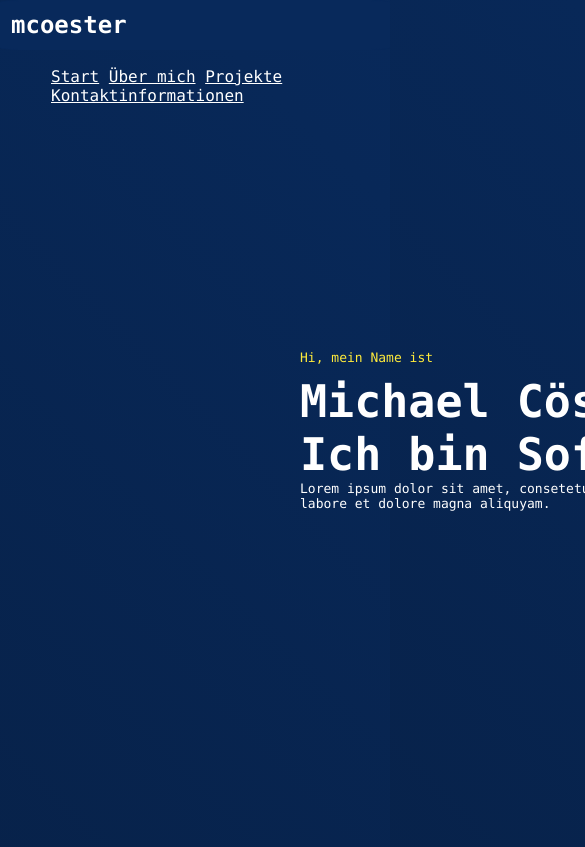
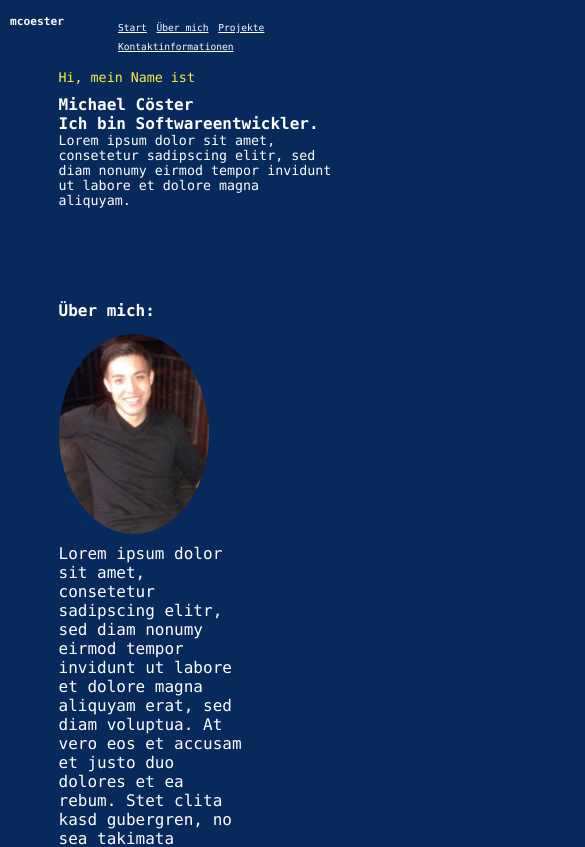
Before and after one commit to mcoester/mcoester.github.io.firstAttempt, a plain HTML site: page index.html in a window 390 px wide. Shown: the top 847 px of the page, 585 px wide, since content can reach past the window. Drawn offline with Linux system fonts and the light colour scheme.

Commit message:
Changes to make the website responsive.

```diff
--- a/index.html
+++ b/index.html
@@ -1,19 +1,24 @@
 <!DOCTYPE html>
-<html>
+<html lang="de">
   <head>
+    <meta name="viewport" content="width=device-width, initial-scale=1"/>
     <link href="./src/style.css" rel="stylesheet"/>
   </head>
   <body>
     <div id="start"></div>
       <header>
-        <nav>
+        <nav class="headercontainer"> <!--Flex-Container-->
+          <div class="headertitle">
             <h1 class="headercontent"><a href="#">mcoester<a></h1>
+          </div>
+          <div class="headernavigation">
             <ul class="headercontent navbar">
               <li class="headercontent"><a href="#start">Start</a></li>
               <li class="headercontent"><a href="#übermich">Über mich</a></li>
               <li class="headercontent"><a href="#projekte">Projekte</a></li>
               <li class="headercontent"><a href="#kontaktinformationen">Kontaktinformationen</a></li>
             </ul>
+          </div>
         </nav>
       </header>
       <main>
@@ -21,7 +26,7 @@
           <p class="maintext first">
             Hi, mein Name ist
           </p>
-          <h1 id="maintitle">
+          <h1 class="maintitle">
             Michael Cöster<br/>
             Ich bin Softwareentwickler.
           </h1>
@@ -63,6 +68,17 @@
       <div class="centerbox">
         <h2 id="projekte">Projekte:</h2>
         <div id="projektbox">
+          <h3 class="project">Projekt 1</h3>
+          <p class="project-description">Beschreibung 1</p>
+          <h3 class="project">Projekt 2</h3>
+          <p class="project-description">Beschreibung 2</p>
+          <h3 class="project">Projekt 3</h3>
+          <p class="project-description">Beschreibung 3</p>
+          <h3 class="project">Projekt 4</h3>
+          <p class="project-description">Beschreibung 4</p>
+          <h3 class="project">Projekt 4</h3>
+          <p class="project-description">Beschreibung 4</p>
+          <!--
             <table id="table1">
               <tr>
                 <td>Projekt1</td>
@@ -91,6 +107,8 @@
                 <td>Projekt4</td>
               </tr>
           </table>
+        -->
+
         </div>
       </div>
       <div class="centerbox">
--- a/src/style.css
+++ b/src/style.css
@@ -2,35 +2,62 @@
     font-family: "Lucida Console", Courier, monospace;
     color: white;
     box-sizing: border-box;
+    font-size: 16px;
+}
+
+header {
+    position: sticky;
+    top: 0;
+    right: 5px;
+    left: 5px;
+    background-color:hsl(216, 83.58%, 19.38%);
 }
 
 body {
     margin: 0;
     padding: 0;
-    background: linear-gradient(45deg, hsl(216, 75%, 9%), hsl(216, 83.58%, 19.38%));
+    background-color: hsl(216, 83.58%, 19.38%);
+    height: 100%;
 }
 
-header {
-    position: sticky;
-    top: 0px;
-    right: 5px;
-    left: 5px;
-    border: solid;
-    border-color:  hsl(216, 83.58%, 19.38%);
-    border-width: 1px;
-    border-radius: 5%;
-    background-color:hsl(216, 83.58%, 19.38%);
+main {
+    display: flex;
+    flex-direction: column;
+    justify-content: space-around;
+    align-items: center;
+}
+
+
+
+.headercontainer {
+    display: flex;
+    width: 100%;
+}
+
+.headertitle {
+    display: inline-flex;
+    justify-content: flex-start;
+    width: 20%;
+}
+
+.headernavigation {
+    display: inline-flex;
+    justify-content: flex-end;
+    width: 80%;
+    flex-wrap: nowrap;
 }
 
 .headercontent {
     display: inline-block;
+
+}
+
+.headertitle .headercontent a {
+    font-size: 1.5em;
 }
 
 .navbar {
-    float: right;
-    margin: 10px;
-    padding-top: 8px;
-    padding-right: 15px;
+   padding-right: 1%
 }
 
 h1.headercontent a {
@@ -47,25 +74,60 @@ h2 {
 }
 
 #mainbox {
-    width: 800px;
-    margin-top: 300px;
-    margin-bottom:0px;
-    margin-left: 300px;
+    width: 70%;
 }
 
-#maintitle {
-    font-size: 45px;
+.maintitle {
+    font-size: 3em;
     font-weight: 800;
     margin-bottom: 0;
     margin-top: 0;
     padding: 0;
 }
 
+@media only screen and (max-width: 800px) {
+    .maintitle {
+        font-size: 2em;
+        font-weight: 800;
+        margin-bottom: 0;
+        margin-top: 0;
+        padding: 0;
+    }
+}
+
+@media only screen and (max-width: 540px) {
+    .maintitle {
+        font-size: 1.5em;
+        font-weight: 800;
+        margin-bottom: 0;
+        margin-top: 0;
+        padding: 0;
+    }
+}
+
+@media only screen and (max-width: 405px) {
+    .maintitle {
+        font-size: 1em;
+        font-weight: 800;
+        margin-bottom: 0;
+        margin-top: 0;
+        padding: 0;
+    }
+}
 .maintext {
     padding: 0;
     margin-bottom: 10px;
     margin-top: 0px;
     font-size: small;
+}
+
+@media only screen and (max-width: 800px) {
+    .maintext {
+        padding: 0;
+    margin-bottom: 10px;
+    margin-top: 0px;
+    font-size: smaller;
+    }
 }
 
 .first {
@@ -74,15 +136,13 @@ h2 {
 
 
 .centerbox {
-    width: 800px;
-    margin-left: 300px;
-    margin-top: 600px;
-    margin-bottom: 100px;
+    width: 70%;
+
 }
 
 .centerbox .imgbox{
     width: 160px;
-    height:210px;
+    height: 210px;
     float: left;
 }
 
@@ -93,15 +153,61 @@ h2 {
 }
 
 #contentaboutme {
-    width: 800px;
+    width: 70%;
 }
 
 #projektbox {
-    margin-top: 80px;
-    margin-left: 70px;
+    width: 100%;
+    display: grid;
+    grid-template-columns: 1fr 2fr;
+    grid-template-rows: 1fr 1fr;
+    grid-auto-flow: row;
+    grid-auto-rows: 1fr;
+    grid-auto-columns: 1fr;
+    justify-items: start;
+    align-items: center;
+    gap: 1.5em 1.5em;
 }
 
-td {
+.project {
+    grid-row: span 2;
+}
+
+.project-description {
+    grid-row: span 2;
+}
+
+@media only screen and (max-width: 593px){
+    .headernavigation .headercontent a {
+        font-size: 0.8em;
+    }
+}
+
+@media only screen and (max-width: 500px){
+    .headernavigation .headercontent a {
+        font-size: 0.7em;
+    }
+}
+
+@media only screen and (max-width: 450px){
+    .headernavigation .headercontent a {
+        font-size: 0.6em;
+    }
+}
+
+@media only screen and (max-width: 500px){
+    .headertitle .headercontent a {
+        font-size: 0.8em;
+    }
+}
+
+@media only screen and (max-width: 400px){
+    .headertitle .headercontent a {
+        font-size: 0.7em;
+    }
+}
+
+/*td {
     width: 200px;
     height: 50px;
 }
@@ -121,4 +227,4 @@ td {
 
 #table2 td {
     padding-left: 100px;
-}
+}*/
```
Lines whose indentation alone changed are shown as unchanged.
